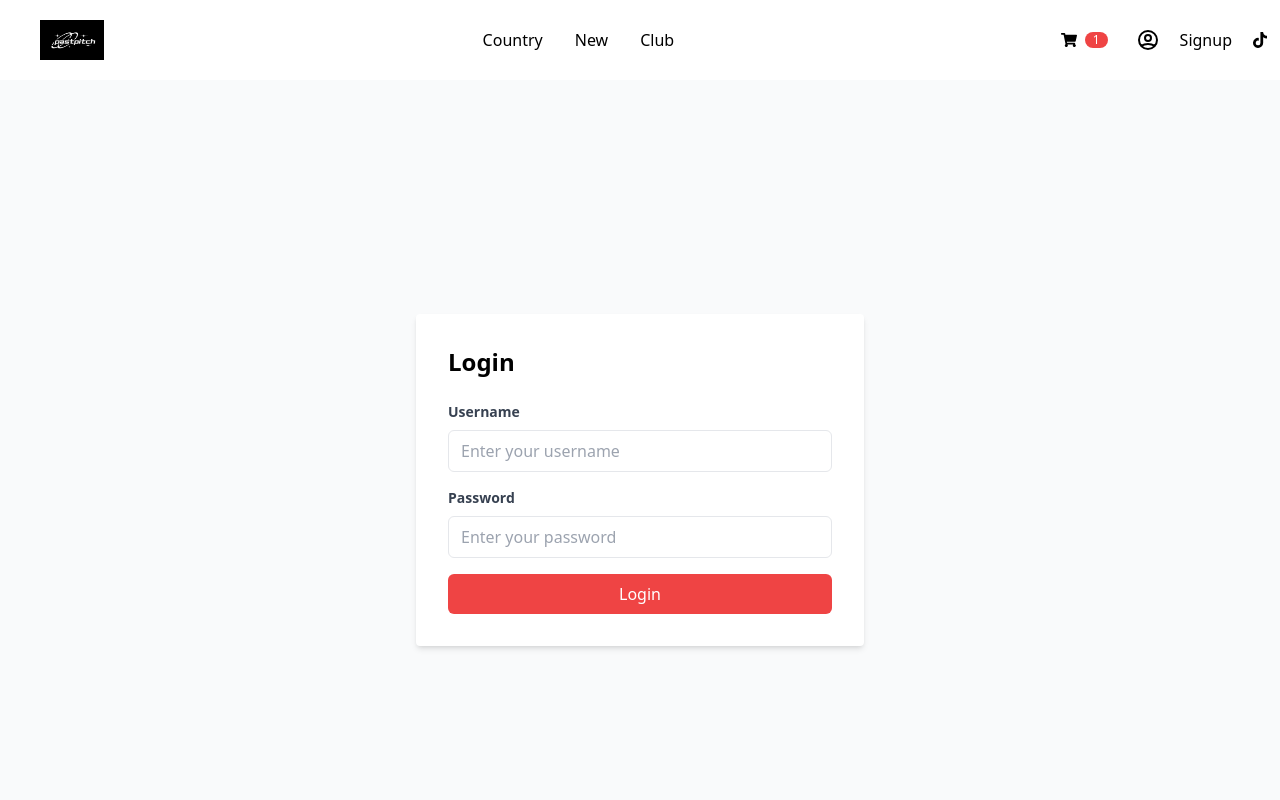
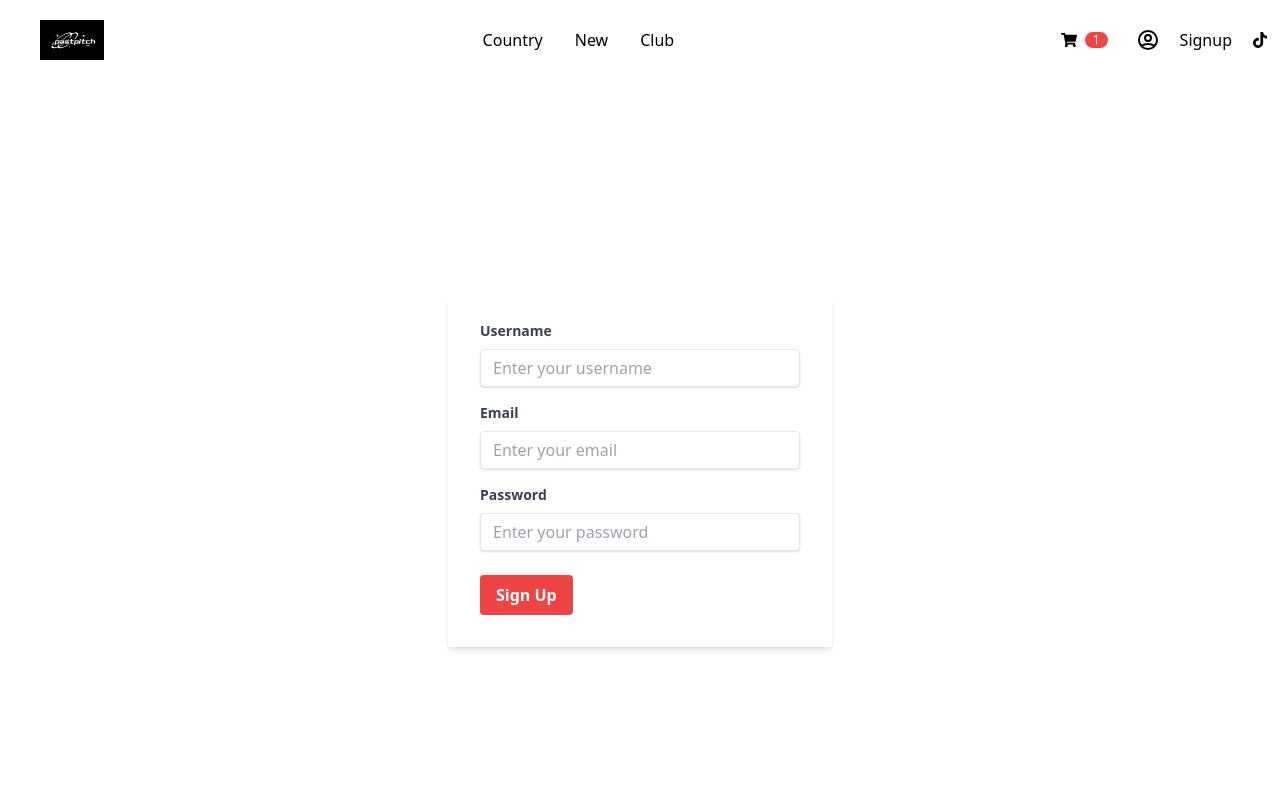
Before and after one commit to Specialone07/MernApp, a React (Create React App) app in the folder frontend/: page /SignUp in a window 1280 px wide. Shown: the top 800 px of the page. Built offline with nearby package versions, Linux system fonts and the light colour scheme; no server answers.

Commit message:
Update Signup.js

```diff
--- a/frontend/src/pages/Signup.js
+++ b/frontend/src/pages/Signup.js
@@ -1,92 +1,99 @@
-import React, { useState, useEffect } from 'react'
+import React, {useState, useEffect} from 'react'
 import axios from 'axios'
-import { useNavigate } from 'react-router-dom'
+import { useNavigate } from 'react-router-dom';
 
 
-const Login=() =>{
-    const [users, setUsers] = useState([])
-    const [username, setUsername] = useState('')
+const Signup = () => {
+
+    const [user,setUser]=useState([])
+    const [email, setEmail]=useState('')
+    const [username, setUsername]=useState('')
     const [password, setPassword] = useState('')
-    const navigate = useNavigate();
+    const navigate=useNavigate()
 
-    useEffect(() => {
+
+    useEffect(()=>{
         fetchUsers();
-    }, [])
+    }, [] )
 
-    const fetchUsers = () => {
+    const fetchUsers=()=>{
         axios
         .get('http://localhost:3001/register')
-        .then((res) => {
-            console.log(res.data)
+        .then((res)=>{
+            // console.log(res.data)
+        })
+
+    }
+    const handleRegister=(event)=>{
+        event.preventDefault()
+        axios
+        .post('http://localhost:3001/register',{email, username, password})
+        .then(()=>{
+            alert('Registration Succesful')
+            setEmail('')
+            setUsername('')
+            setPassword('')
+            fetchUsers()
+            navigate('/login')
+        })
+        .catch((err)=>{
+            alert("Error with Registration")
         })
     }
 
-
-    const handleLogin =  async (event) => {
-        event.preventDefault();
-        try {
-            const response = await axios
-            .post('http://localhost:3001/login', { username, password })
-            const token = response.data.token
-            alert('Login successful')
-            setUsername('')
-            setPassword('')
-            fetchUsers();
-            navigate('/account')
-            window.location.reload();
-            localStorage.setItem('token', token)
-        } catch (error) {
-            console.log('Login Error', error)
-        }
-    }
-
-
   return (
-    <div className="min-h-screen flex items-center justify-center bg-gray-50">
-      <div className="bg-white p-8 rounded shadow-md w-full max-w-md">
-        <h2 className="text-2xl font-bold mb-6">Login</h2>
-        <form onSubmit={handleLogin}>
+    <div className="flex justify-center items-center h-screen">
+      <form className="bg-white-200 shadow-md rounded px-8 pt-6 pb-8 mb-4 w-96" onSubmit={handleRegister}>
         <div className="mb-4">
-            <label htmlFor="username" className="block text-gray-700 text-sm font-bold mb-2">
+          <label className="block text-gray-700 text-sm font-bold mb-2" htmlFor="username">
             Username
           </label>
           <input
+            className="shadow appearance-none border rounded w-full py-2 px-3 text-gray-700 leading-tight focus:outline-none focus:shadow-outline"
+            id="username"
             type="text"
-              id="username"
-              name="username"
-              className="w-full px-3 py-2 border rounded-md focus:outline-none focus:border-blue-500"
             placeholder="Enter your username"
             value={username}
             onChange={(e)=>setUsername(e.target.value)}
-
           />
         </div>
-
         <div className="mb-4">
-            <label htmlFor="password" className="block text-gray-700 text-sm font-bold mb-2">
+          <label className="block text-gray-700 text-sm font-bold mb-2" htmlFor="email">
+            Email
+          </label>
+          <input
+            className="shadow appearance-none border rounded w-full py-2 px-3 text-gray-700 leading-tight focus:outline-none focus:shadow-outline"
+            id="email"
+            type="email"
+            placeholder="Enter your email"
+            value={email}
+            onChange={(e)=>setEmail(e.target.value)}
+          />
+        </div>
+        <div className="mb-6">
+          <label className="block text-gray-700 text-sm font-bold mb-2" htmlFor="password">
             Password
           </label>
           <input
+            className="shadow appearance-none border rounded w-full py-2 px-3 text-gray-700 leading-tight focus:outline-none focus:shadow-outline"
+            id="password"
             type="password"
-              id="password"
-              name="password"
-              className="w-full px-3 py-2 border rounded-md focus:outline-none focus:border-blue-500"
             placeholder="Enter your password"
             value={password}
-              onChange={(e) => setPassword(e.target.value)}
+            onChange={(e)=>setPassword(e.target.value)}
           />
         </div>
-
+        <div className="flex items-center justify-between">
           <button
+            className="bg-red-500 hover:bg-blue-700 text-white font-bold py-2 px-4 rounded focus:outline-none focus:shadow-outline"
             type="submit"
-            className="w-full bg-red-500 text-white py-2 rounded-md hover:bg-blue-600"
           >
-            Login
+            Sign Up
           </button>
+        </div>
       </form>
-      </div>
     </div>
   );
 };
 
-export default Login;
+export default Signup;
```
Lines whose indentation alone changed are shown as unchanged.
